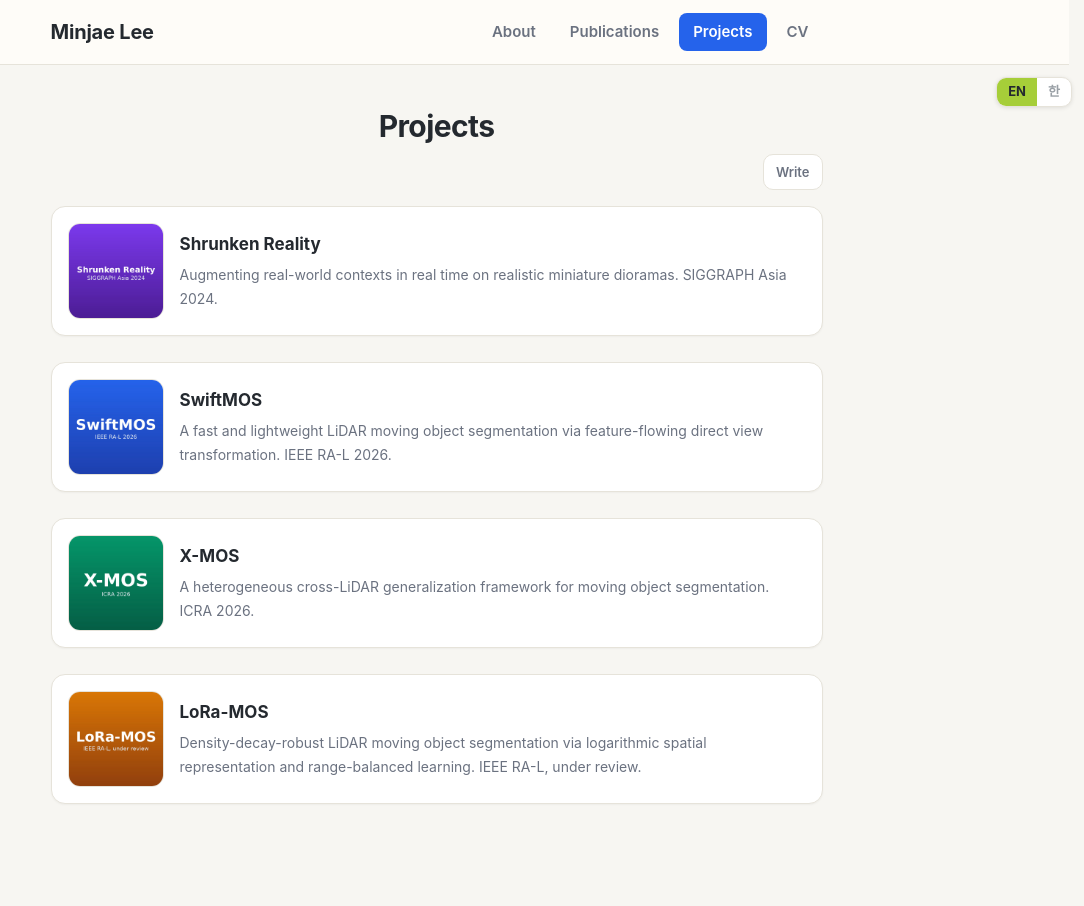
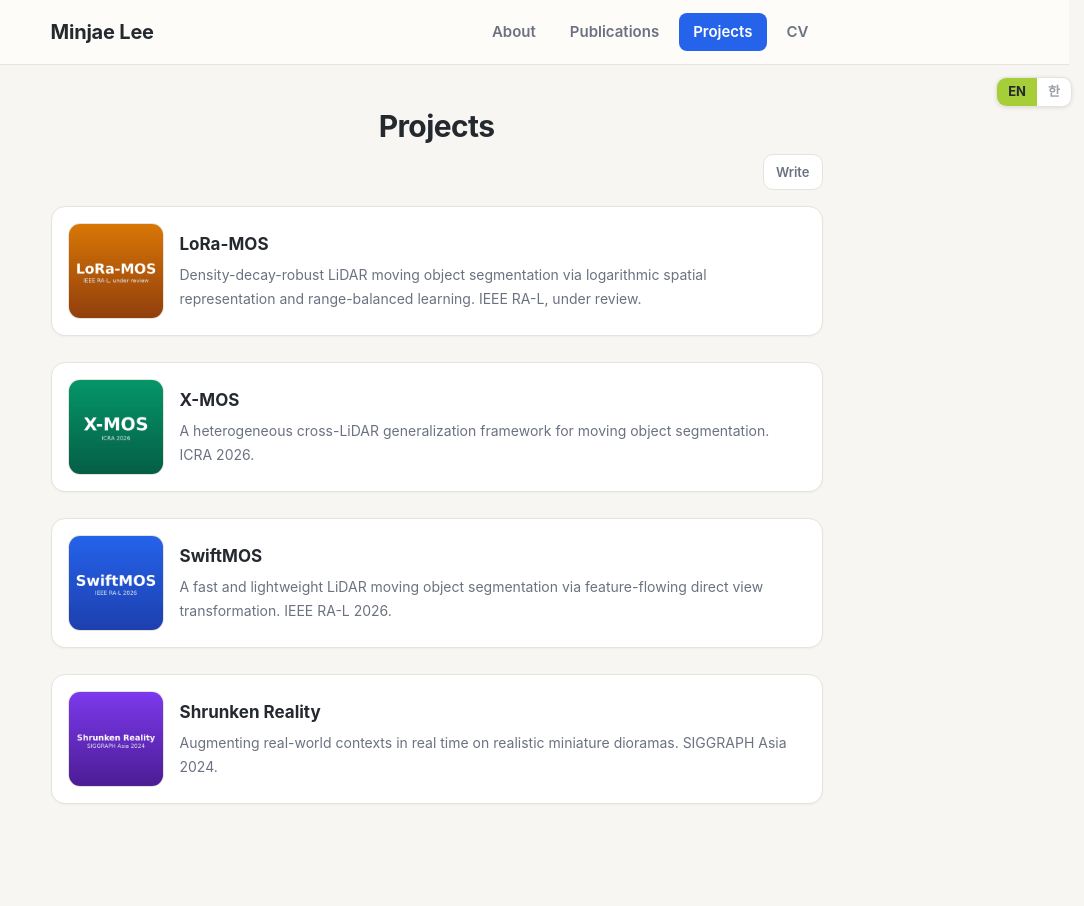
Before and after one commit to MinChoi0129/MinChoi0129.github.io, a Jekyll site: the page built from projects.md, in a window 1280 px wide. Shown: the whole page, without its empty margins (196-1280 px from the left). Built offline with Jekyll 4.4.1, drawn with Linux system fonts in a browser that asks for light colours.

Commit message:
Projects: newest first (sort by order, descending)
order stays a chronological index, so a new entry from /admin.html lands
on top without renumbering the others.

Co-Authored-By: Claude Fable 5.1 <noreply@anthropic.com>

```diff
--- a/admin.html
+++ b/admin.html
@@ -58,7 +58,7 @@ noindex: true
     <label>제목 (EN)<input id="ed-title-en" type="text"></label>
     <label>제목 (KO)<input id="ed-title-ko" type="text"></label>
     <label>slug (파일과 폴더 이름, 영문 소문자)<input id="ed-slug" type="text" placeholder="예: swiftmos"></label>
-    <label>순서 (order, 작을수록 위)<input id="ed-order" type="number" min="1" step="1"></label>
+    <label>순서 (order, 클수록 위. 새 글은 자동으로 맨 위)<input id="ed-order" type="number" min="1" step="1"></label>
     <label>한 줄 소개 (EN)<input id="ed-desc-en" type="text"></label>
     <label>한 줄 소개 (KO)<input id="ed-desc-ko" type="text"></label>
     <label class="full">썸네일 (정사각형으로 잘라 512px JPEG로 저장합니다)<input id="ed-thumb" type="file" accept="image/*"><img id="ed-thumb-preview" class="adm-thumb" alt="" src="/assets/projects/default-thumb.jpg"></label>
--- a/projects.md
+++ b/projects.md
@@ -33,7 +34,7 @@ title: Projects
 </div>
 {% else %}
 <div class="projects">
-{% assign items = site.projects | sort: 'order' %}
+{% assign items = site.projects | sort: 'order' | reverse %}
 <aside class="p-sidebar">
 <button class="p-back" type="button"><span class="lang-en">← All projects</span><span class="lang-ko">← 전체 목록</span></button>
 <ul class="p-list">
```
Also changed, not shown: other parts of projects.md (+2 -1 lines).
